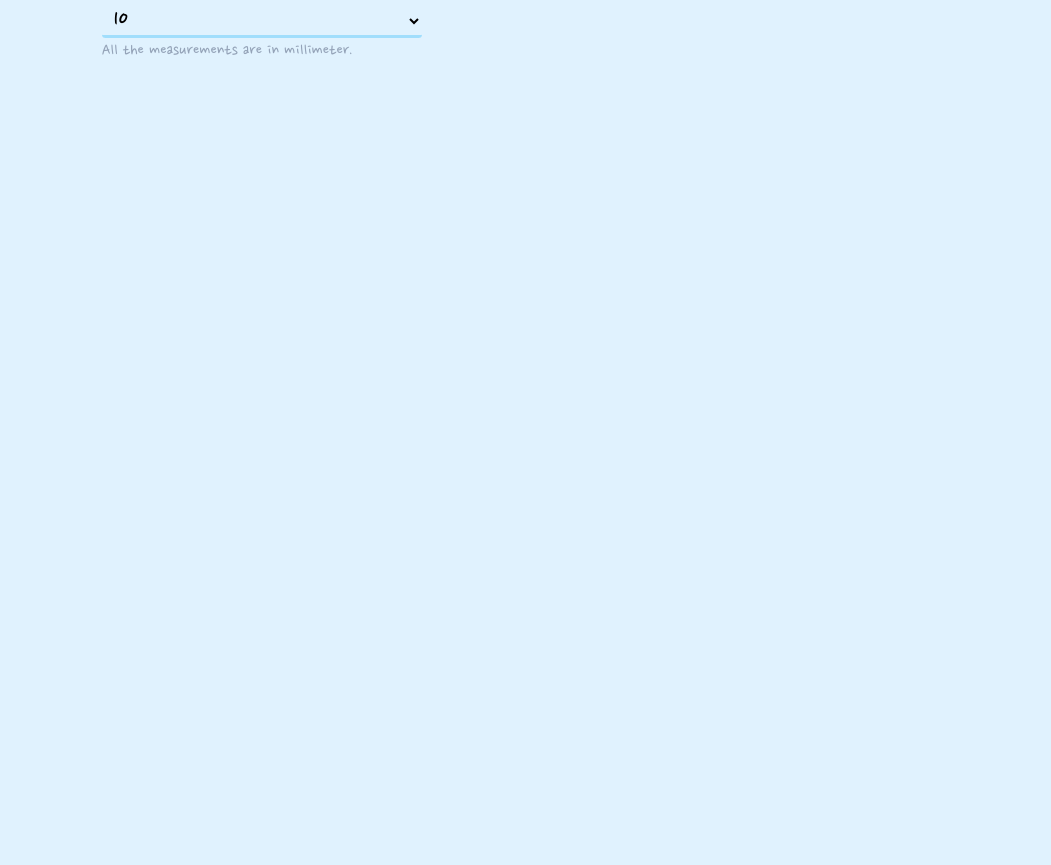
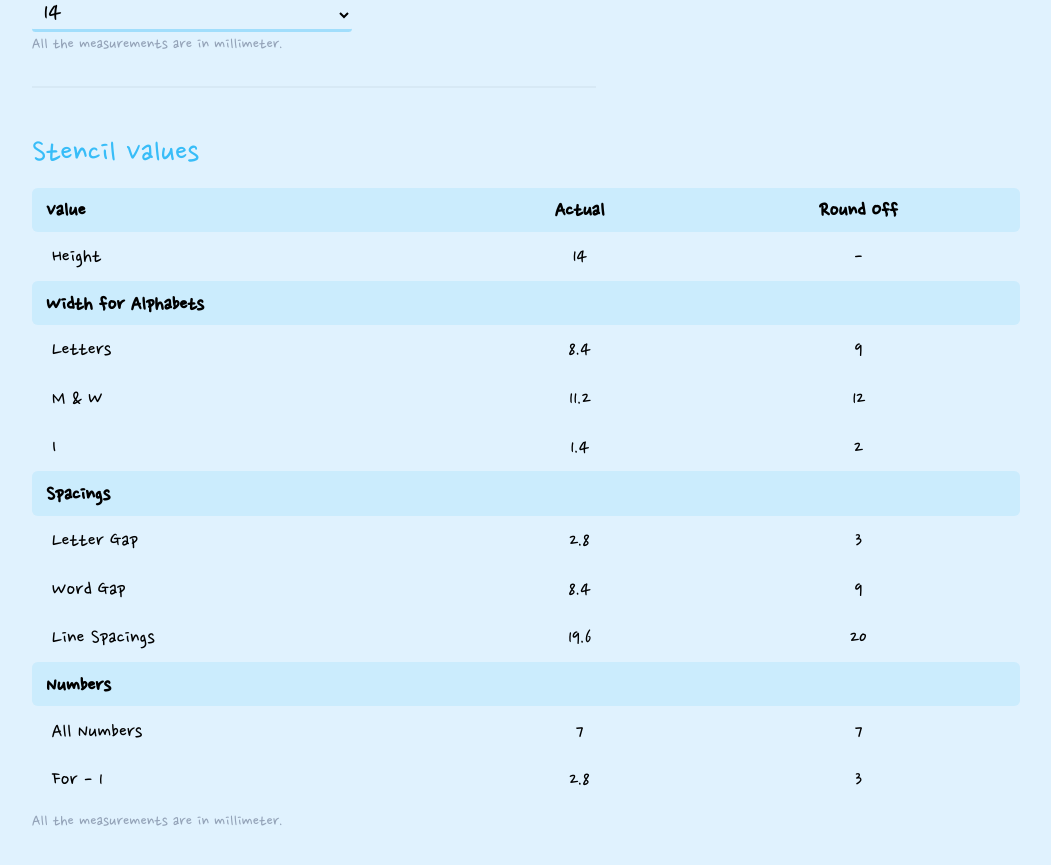
Before and after one commit to Ivirx/stencil, a React (Vite) app: page / in a window 1280 px wide. Shown: the part 283-1148 px from the top of the page, without its empty margins (114-1165 px from the left). Before the commit the page ends 800 px from the top, so only its background shows below. Built offline with nearby package versions, Linux system fonts and the light colour scheme.

Commit message:
results are being are shown to the people, now add the template

```diff
--- a/src/App.tsx
+++ b/src/App.tsx
@@ -1,14 +1,21 @@
 import { useState, useEffect, useRef } from 'react';
 
 import { Top } from './components/Top';
+import { Stencil } from './components/Stencil';
+import { getValues, Values } from './components/utils';
 
 function App() {
-	const [height, setHeight] = useState(10);
+	const [height, setHeight] = useState(14);
+	const [values, setValues] = useState<Values>(getValues(height));
 	const contentRef = useRef<HTMLElement>(null);
 
 	function changeHeight(e: React.ChangeEvent<HTMLSelectElement>) {
 		setHeight(Number(e.target.value));
 	}
+
+	useEffect(() => {
+		setValues(getValues(Number(height)));
+	}, [height]);
 
 	useEffect(() => {
 		contentRef.current!.classList.remove('load');
@@ -24,6 +31,8 @@ function App() {
 		<main>
 			<section ref={contentRef} className='content'>
 				<Top height={height} changeHeight={changeHeight} />
+				<hr />
+				<Stencil values={values} />
 			</section>
 		</main>
 	);
--- /dev/null
+++ b/src/components/Stencil.tsx
@@ -0,0 +1,75 @@
+import { Values } from './utils';
+
+export const Stencil = ({ values }: { values: Values }) => {
+	return (
+		<div className='stencil'>
+			<h2>Stencil Values</h2>
+			<table className='table'>
+				<thead>
+					<tr>
+						<th>Value</th>
+						<th>Actual</th>
+						<th>Round Off</th>
+					</tr>
+				</thead>
+				<tbody>
+					<tr>
+						<td>Height</td>
+						<td>{values.height}</td>
+						<td>-</td>
+					</tr>
+					<tr>
+						<th colSpan={3}>Width for Alphabets</th>
+					</tr>
+					<tr>
+						<td>Letters</td>
+						<td>{values.letter.value}</td>
+						<td>{values.letter.roundOff}</td>
+					</tr>
+					<tr>
+						<td>M & W</td>
+						<td>{values.letterMW.value}</td>
+						<td>{values.letterMW.roundOff}</td>
+					</tr>
+					<tr>
+						<td>I</td>
+						<td>{values.letterI.value}</td>
+						<td>{values.letterI.roundOff}</td>
+					</tr>
+					<tr>
+						<th colSpan={3}>Spacings</th>
+					</tr>
+					<tr>
+						<td>Letter Gap</td>
+						<td>{values.letterSpace.value}</td>
+						<td>{values.letterSpace.roundOff}</td>
+					</tr>
+					<tr>
+						<td>Word Gap</td>
+						<td>{values.wordSpace.value}</td>
+						<td>{values.wordSpace.roundOff}</td>
+					</tr>
+					<tr>
+						<td>Line Spacings</td>
+						<td>{values.lineSpace.value}</td>
+						<td>{values.lineSpace.roundOff}</td>
+					</tr>
+					<tr>
+						<th colSpan={3}>Numbers</th>
+					</tr>
+					<tr>
+						<td>All Numbers</td>
+						<td>{values.number.value}</td>
+						<td>{values.number.roundOff}</td>
+					</tr>
+					<tr>
+						<td>For - 1</td>
+						<td>{values.numberOne.value}</td>
+						<td>{values.numberOne.roundOff}</td>
+					</tr>
+				</tbody>
+			</table>
+			<p>All the measurements are in millimeter.</p>
+		</div>
+	);
+};
--- /dev/null
+++ b/src/components/utils.ts
@@ -0,0 +1,70 @@
+export type Values = {
+	height: number;
+	letter: {
+		value: number;
+		roundOff: number;
+	};
+	letterMW: {
+		value: number;
+		roundOff: number;
+	};
+	letterI: {
+		value: number;
+		roundOff: number;
+	};
+	letterSpace: {
+		value: number;
+		roundOff: number;
+	};
+	wordSpace: {
+		value: number;
+		roundOff: number;
+	};
+	lineSpace: {
+		value: number;
+		roundOff: number;
+	};
+	number: {
+		value: number;
+		roundOff: number;
+	};
+	numberOne: {
+		value: number;
+		roundOff: number;
+	};
+};
+
+const calcValues = {
+	letter: 0.6,
+	letterMW: 0.8,
+	letterI: 0.1,
+	letterSpace: 0.2,
+	wordSpace: 0.6,
+	lineSpace: 1.4,
+	number: 0.5,
+	numberOne: 0.2,
+};
+
+type Category = keyof typeof calcValues;
+
+function calculate(category: Category, height: number): { value: number; roundOff: number } {
+	let value = height * calcValues[category];
+	value = Math.round(value * 100) / 100;
+	const roundOff = Math.ceil(value);
+
+	return { value, roundOff };
+}
+
+export function getValues(height: number): Values {
+	return {
+		height,
+		letter: calculate('letter', height),
+		letterMW: calculate('letterMW', height),
+		letterI: calculate('letterI', height),
+		letterSpace: calculate('letterSpace', height),
+		wordSpace: calculate('wordSpace', height),
+		lineSpace: calculate('lineSpace', height),
+		number: calculate('number', height),
+		numberOne: calculate('numberOne', height),
+	};
+}
--- a/src/index.scss
+++ b/src/index.scss
@@ -6,14 +6,16 @@
 }
 
 ::selection {
+	color: rgb(var(--secondary));
 	background-color: rgb(var(--primary));
-	color: rgb(var(--secondary));
 }
 
 :root {
 	--primary: 56 189 248;
 	--secondary: 224 242 254;
 	--gray: 148 163 184;
+	--white: 255 255 255;
+	--black: 0 0 0;
 
 	--fz-100: clamp(0.5763rem, 0.9353rem + -0.5611vw, 0.8231rem);
 	--fz-200: clamp(0.72rem, 0.95rem + -0.3594vw, 0.8781rem);
@@ -31,8 +33,21 @@ body {
 	font-family: 'Nanum Pen Script', cursive;
 	font-size: var(--fz-500);
 	background-color: rgb(var(--secondary));
+
+	&::-webkit-scrollbar {
+		width: 0.25rem;
+	}
+
+	&::-webkit-scrollbar-track {
+		background-color: rgb(var(--secondary));
+	}
+
+	&::-webkit-scrollbar-thumb {
+		background-color: rgb(var(--gray));
+	}
 }
 
+// App.tsx
 main {
 	min-height: 100vh;
 	display: flex;
@@ -40,29 +55,34 @@ main {
 }
 
 .content {
-	width: clamp(20rem, 100%, 56rem);
+	width: clamp(20rem, 100%, 64rem);
 	margin-inline: auto;
-	margin-block: 20vh;
-	padding-inline: 1.5rem;
+	margin-block: 20vh 50vh;
+	padding-inline: 1.125rem;
 	opacity: 0;
-	translate: 0 2.5rem;
-	transition: 800ms ease-in-out 100ms;
-	transition-property: opacity, translate;
+	transition: opacity 800ms ease-in-out 300ms;
 
 	&.load {
 		opacity: 1;
-		translate: 0 0;
 	}
 
 	h1 {
 		margin-block-end: 0.75em;
 		color: rgb(var(--primary));
 		font-size: var(--fz-900);
-		font-weight: 500;
+		font-weight: 600;
 		line-height: 1;
+	}
+
+	hr {
+		width: clamp(0rem, 100%, 70ch);
+		margin-block: 2rem 3rem;
+		border: none;
+		border-block-end: 0.125em solid rgb(var(--gray) / 0.125);
 	}
 }
 
+// Top.tsx
 .select {
 	display: flex;
 	flex-direction: column;
@@ -70,6 +90,7 @@ main {
 	align-items: start;
 
 	label {
+		font-size: var(--fz-400);
 		cursor: pointer;
 	}
 
@@ -104,3 +125,58 @@ main {
 		line-height: 1;
 	}
 }
+
+// Stencil.tsx
+.stencil {
+	h2 {
+		color: rgb(var(--primary));
+		font-size: var(--fz-700);
+		font-weight: 500;
+		line-height: 1;
+	}
+
+	p {
+		margin-block-start: 0.5em;
+		color: rgb(var(--gray));
+		font-size: var(--fz-400);
+		text-align: left;
+		line-height: 1;
+	}
+}
+
+.table {
+	width: 100%;
+	margin-block-start: 1rem;
+	font-size: var(--fz-500);
+	border-collapse: collapse;
+
+	th,
+	td {
+		text-align: center;
+		border: none;
+
+		&:first-child {
+			text-align: left;
+		}
+	}
+
+	td {
+		padding: 0.5em 0.875em 0.375em;
+	}
+
+	th {
+		padding: 0.4375em 0.625em 0.25em;
+		font-weight: 600;
+		background-color: rgb(var(--primary) / 0.125);
+
+		&:first-child {
+			border-top-left-radius: 0.25em;
+			border-bottom-left-radius: 0.25em;
+		}
+
+		&:last-child {
+			border-top-right-radius: 0.25em;
+			border-bottom-right-radius: 0.25em;
+		}
+	}
+}
```
